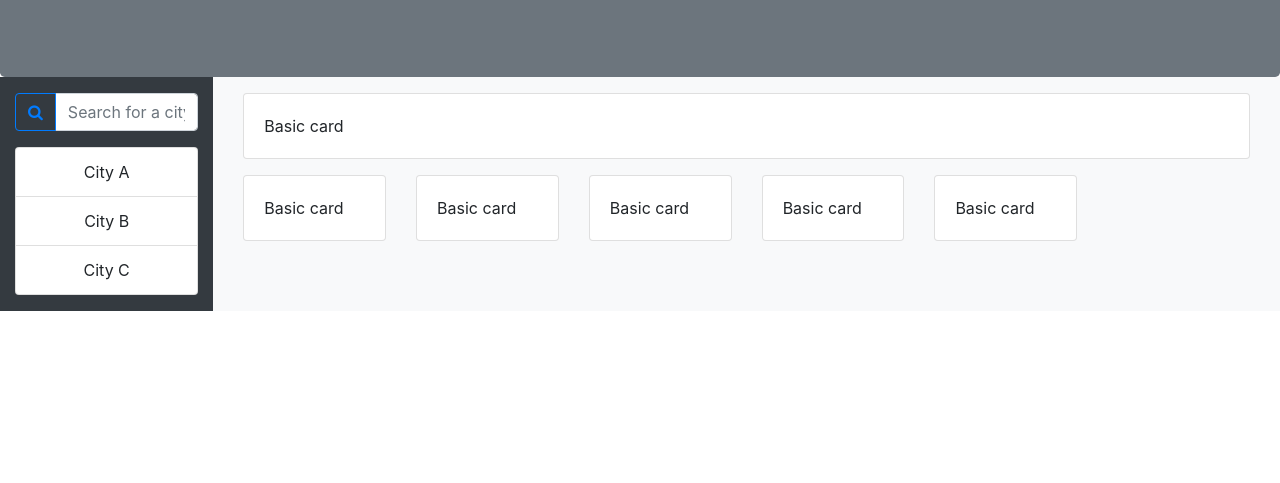
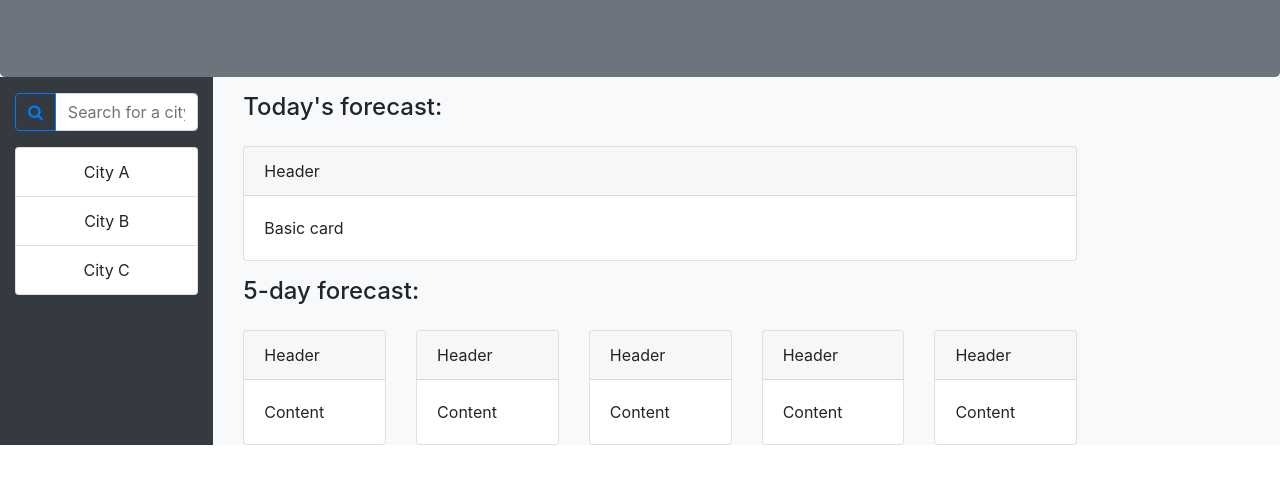
Before and after one commit to omair-muhi/weather-dashboard, a plain HTML site: page index.html in a window 1280 px wide. Shown: the part 147-630 px from the top of the page. Drawn offline with nearby package versions, Linux system fonts and the light colour scheme.

Commit message:
Subject: Add more styling to cards, headers Problem: NA Solution: NA Note: NA

```diff
--- a/index.html
+++ b/index.html
@@ -46,42 +46,53 @@
             <div class="col-sm-10 text-left bg-light">
                 <!-- Separate container for today's weather -->
                 <div class="container-fluid">
-                    <!-- Current day's weather in a card -->
-                    <div class="card mt-3">
-                        <div class="card-body">Basic card</div>
+                    <h4 class="mt-3">Today's forecast:</h4>
+                    <div class="row">
+                        <div class="col-sm-10">
+                            <div class="card mt-3">
+                                <div class="card-header">Header</div>
+                                <div class="card-body">Basic card</div>
+                            </div>
+                        </div>
                     </div>
                 </div>
                 <!-- Separate container for 5-day outlook -->
                 <div class="container-fluid">
+                    <h4 class="mt-3">5-day forecast:</h4>
                     <div class="row">
                         <!-- Day +1 -->
                         <div class="col-sm-2">
                             <div class="card mt-3">
-                                <div class="card-body">Basic card</div>
+                                <div class="card-header">Header</div>
+                                <div class="card-body">Content</div>
                             </div>
                         </div>
                         <!-- Day +2 -->
                         <div class="col-sm-2">
                             <div class="card mt-3">
-                                <div class="card-body">Basic card</div>
+                                <div class="card-header">Header</div>
+                                <div class="card-body">Content</div>
                             </div>
                         </div>
                         <!-- Day +3 -->
                         <div class="col-sm-2">
                             <div class="card mt-3">
-                                <div class="card-body">Basic card</div>
+                                <div class="card-header">Header</div>
+                                <div class="card-body">Content</div>
                             </div>
                         </div>
                         <!-- Day +4 -->
                         <div class="col-sm-2">
                             <div class="card mt-3">
-                                <div class="card-body">Basic card</div>
+                                <div class="card-header">Header</div>
+                                <div class="card-body">Content</div>
                             </div>
                         </div>
                         <!-- Day +5 -->
                         <div class="col-sm-2">
                             <div class="card mt-3">
-                                <div class="card-body">Basic card</div>
+                                <div class="card-header">Header</div>
+                                <div class="card-body">Content</div>
                             </div>
                         </div>
                     </div>
```
Also changed, not shown: assets/css/style.css (+1 -6 lines).
